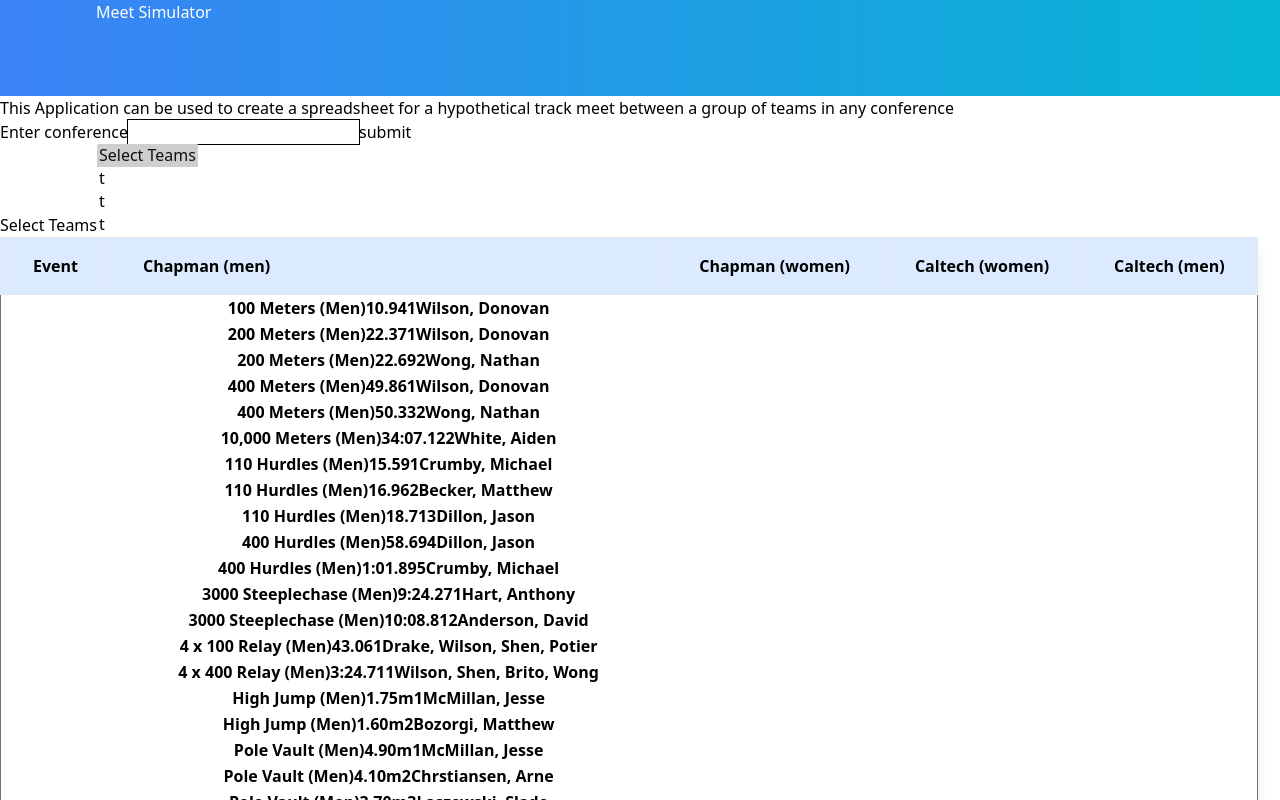
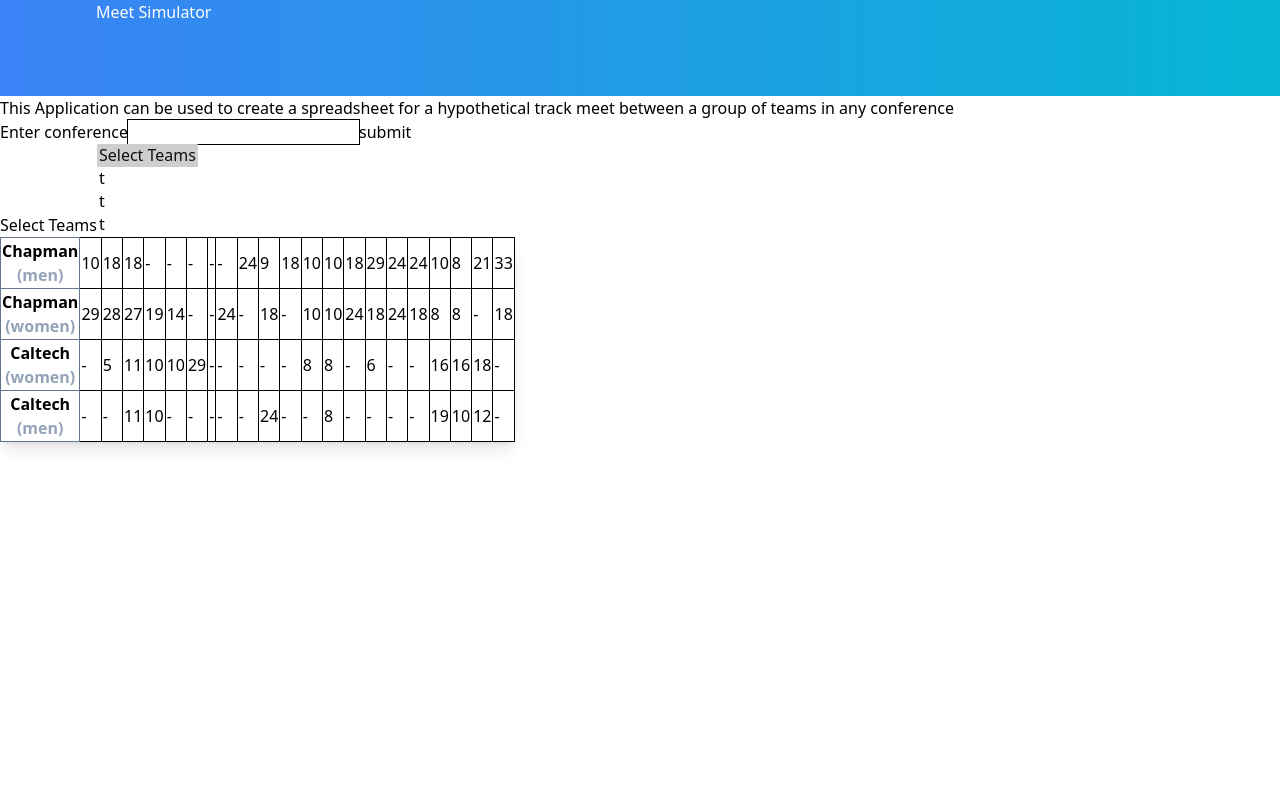
Before and after one commit to jsheh67/meetPredictorV2, a React (Create React App) app in the folder frontend/: page / in a window 1280 px wide. Shown: the top 800 px of the page. Built offline with nearby package versions, Linux system fonts and the light colour scheme.

Commit message:
points table working

```diff
--- a/frontend/src/components/ResultTable.js
+++ b/frontend/src/components/ResultTable.js
@@ -6,7 +6,27 @@
       "teams": [
         {
           "teamName": "Chapman",
-            "mOrF": false,
+          "womens": false,
+          "totalPoints": 0,
+          "scoreMap": {
+            "400 Meters (Men)": 18,
+            "Pole Vault (Men)": 29,
+            "100 Meters (Men)": 10,
+            "Javelin (Men)": 33,
+            "Shot Put (Men)": 10,
+            "10,000 Meters (Men)": 8,
+            "Triple Jump (Men)": 24,
+            "High Jump (Men)": 18,
+            "Long Jump (Men)": 24,
+            "110 Hurdles (Men)": 24,
+            "400 Hurdles (Men)": 9,
+            "Discus (Men)": 8,
+            "4 x 100 Relay (Men)": 10,
+            "Hammer (Men)": 21,
+            "3000 Steeplechase (Men)": 18,
+            "200 Meters (Men)": 18,
+            "4 x 400 Relay (Men)": 10
+          },
           "performances": [
             {
               "event": "100 Meters (Men)",
@@ -376,7 +396,26 @@
         },
         {
           "teamName": "Chapman",
-            "mOrF": true,
+          "womens": true,
+          "totalPoints": 0,
+          "scoreMap": {
+            "Triple Jump (Women)": 18,
+            "800 Meters (Women)": 19,
+            "Shot Put (Women)": 8,
+            "Javelin (Women)": 18,
+            "High Jump (Women)": 24,
+            "100 Hurdles (Women)": 24,
+            "100 Meters (Women)": 29,
+            "Long Jump (Women)": 24,
+            "400 Meters (Women)": 27,
+            "400 Hurdles (Women)": 18,
+            "Pole Vault (Women)": 18,
+            "Discus (Women)": 8,
+            "4 x 100 Relay (Women)": 10,
+            "4 x 400 Relay (Women)": 10,
+            "200 Meters (Women)": 28,
+            "1500 Meters (Women)": 14
+          },
           "performances": [
             {
               "event": "100 Meters (Women)",
@@ -766,7 +805,22 @@
         },
         {
           "teamName": "Caltech",
-            "mOrF": true,
+          "womens": true,
+          "totalPoints": 0,
+          "scoreMap": {
+            "400 Meters (Women)": 11,
+            "Pole Vault (Women)": 6,
+            "Discus (Women)": 16,
+            "10,000 Meters (Women)": 18,
+            "800 Meters (Women)": 10,
+            "5000 Meters (Women)": 29,
+            "Shot Put (Women)": 16,
+            "Hammer (Women)": 18,
+            "4 x 100 Relay (Women)": 8,
+            "4 x 400 Relay (Women)": 8,
+            "200 Meters (Women)": 5,
+            "1500 Meters (Women)": 10
+          },
           "performances": [
             {
               "event": "200 Meters (Women)",
@@ -966,7 +1020,18 @@
         },
         {
           "teamName": "Caltech",
-            "mOrF": false,
+          "womens": false,
+          "totalPoints": 0,
+          "scoreMap": {
+            "400 Meters (Men)": 11,
+            "10,000 Meters (Men)": 10,
+            "800 Meters (Men)": 10,
+            "400 Hurdles (Men)": 24,
+            "Discus (Men)": 10,
+            "Hammer (Men)": 12,
+            "4 x 400 Relay (Men)": 8,
+            "Shot Put (Men)": 19
+          },
           "performances": [
             {
               "event": "400 Meters (Men)",
@@ -1122,32 +1187,77 @@
         }))
     }
 
+    const eventPoints=(team)=>{
+      return(team.scoreMap.map(e=>{
+        return(
+          <td>{e.value}</td>
+        )
+      }))
+    }
+
+    const getMenOrWomen=(scoreMap, event)=>{
+      if(scoreMap[event+" (Men)"]==null && scoreMap[event+" (Women)"]==null){
+        return "-";
+      }else if(scoreMap[event+" (Men)"]!=null){
+        return (scoreMap[event+" (Men)"]);
+      }else if(scoreMap[event+" (Women)"]!=null) {
+        return (scoreMap[event+" (Women)"]);
+      }else{
+        return "-"
+      }
+    }
+
+    const events=["100 Meters","200 Meters","400 Meters","800 Meters","1500 Meters",
+    "5000 Meters","10000 Meters", "100 Hurdles", "110 Hurdles","400 Hurdles", "3000 Steeplechase",
+    "4 x 100 Relay","4 x 400 Relay","High Jump"  ,"Pole Vault","Long Jump","Triple Jump","Shot Put",
+    "Discus","Hammer","Javelin" ];
+
+    const eventResultFactory=(team)=>{
+      return events.map(e=>{
+        return(
+          <td className="border border-black ">{getMenOrWomen(team.scoreMap, e)}</td>
+        )
+      })
+    }
+
+
+
     const teamResults=(num)=>{
-        return(meet.teams[num].performances.map(p=>{
+        return(meet.teams.map(t=>{
             return(
                 <tr>
-                    <th className ="border-slate-500">{p.event}{p.result}{p.rank}{null==p.athlete ? p.athletes: p.athlete.name}</th>
+                    <th className =" border border-slate-500">{t.teamName}
+                      <p className="text-slate-400">{t.womens ? " (women)":" (men)" }</p>
+                    </th>
+
+                    {/* <td>{getMenOrWomen(t.scoreMap,"400 Meters")}</td> */}
+                    {eventResultFactory(t)}
+
+
                 </tr>
             )
         }))
     }
 
 
-    const hundredPerformances=()=>{
-        return(meet.teams.map(t=>{
-            return (t.performances.map(p=>{
+    // const hundredPerformances=()=>{
+    //     return(meet.teams.map(t=>{
+    //         return (t.performances.map(p=>{
 
-                    return(
-                        <tr>
-                            <th className ="border-slate-500">{p.event}{p.result}{p.rank}{null==p.athlete ? p.athletes: p.athlete.name}</th>
-                        </tr>
-                    )}))
-        }))
-    }
+    //                 return(
+    //                     <tr>
+    //                         <th className ="border-slate-500">{p.event}{p.result}{p.rank}{null==p.athlete ? p.athletes: p.athlete.name}</th>
+    //                     </tr>
+    //                 )}))
+    //     }))
+    // }
 
     return(
         <table className="shadow-lg bg-white border border-slate-500">
-            <tr>
+          <tbody>
+              {teamResults()}
+          </tbody>
+            {/* <tr>
                 <th className="bg-blue-100 border text-left px-8 py-4">Event</th>
                 {teamHeaderFactory()}
             </tr>
@@ -1158,7 +1268,7 @@
 
             <tr>
                 <td rowSpan="3">200m</td>
-            </tr>
+            </tr> */}
         </table>
     )
 
```
Lines whose indentation alone changed are shown as unchanged.
